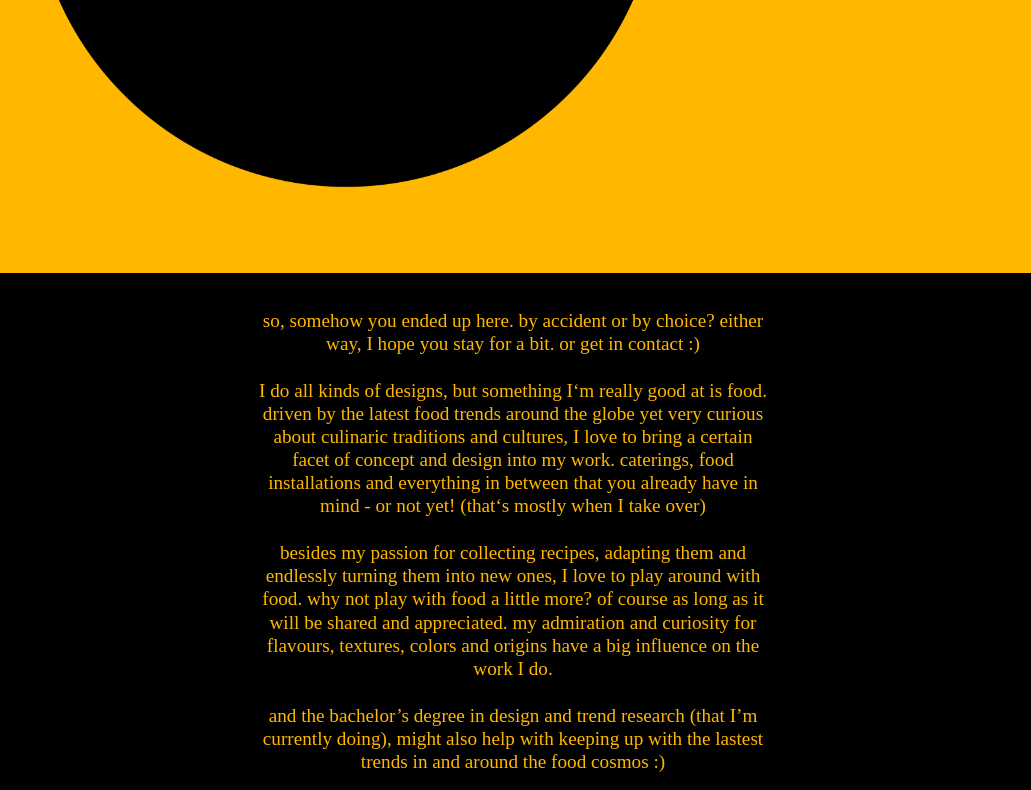
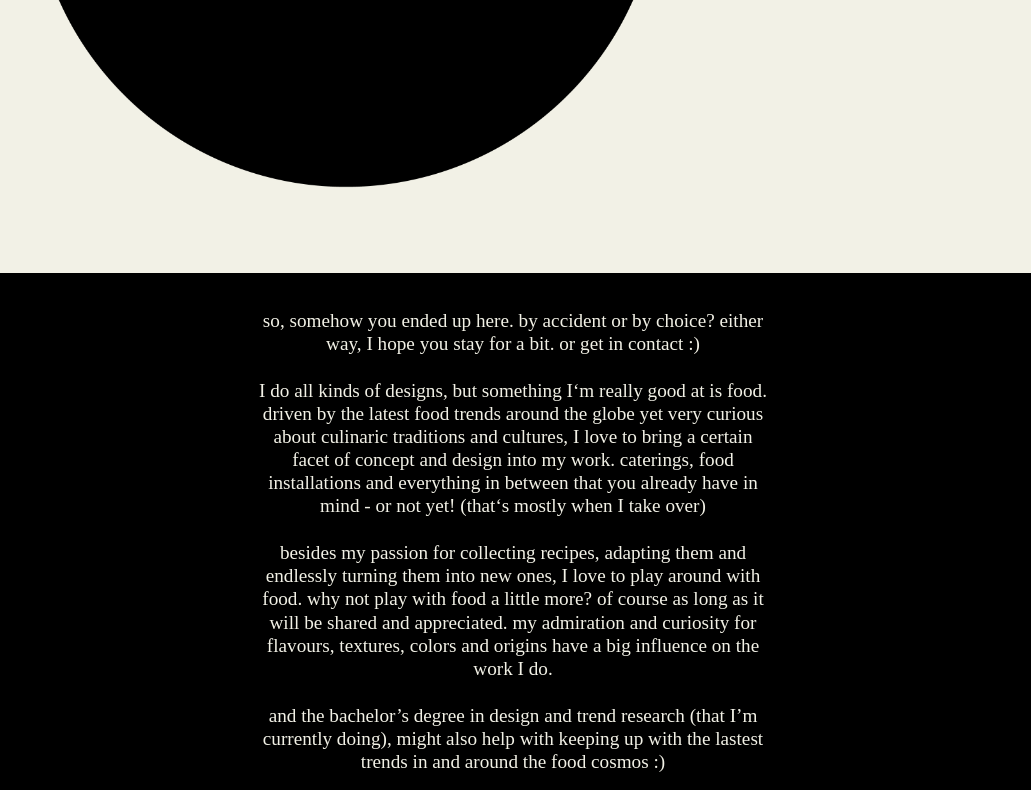
Before and after one commit to schnudderluempli/samiratrachsel, a plain HTML site: page index.html in a window 1280 px wide. Shown: the part 527-1317 px from the top of the page, without its empty margins (127-1158 px from the left). Drawn offline with Linux system fonts and the light colour scheme.

Commit message:
Update main.css

```diff
--- a/main.css
+++ b/main.css
@@ -5,7 +5,7 @@
 html, body {
   margin: 0;
   overflow-x: hidden;
-  background-color: #ffb700;
+  background-color: #f2f1e6;
 }
 a, p {
   font-family: telugu;
@@ -17,7 +17,7 @@ a, p {
   margin: 0;
   width: 100vw;
   height: 100vh;
-  background-color: #ffb700;
+  background-color: #f2f1e6;
   display: flex;
   flex-direction: column;
   justify-content: center;
@@ -56,7 +56,7 @@ a, p {
 }
 .about {
   background-color: black;
-  color: #ffb700;
+  color: #f2f1e6;
   font-family: telugu;
   padding-top: 20px;
   display: flex;
```
